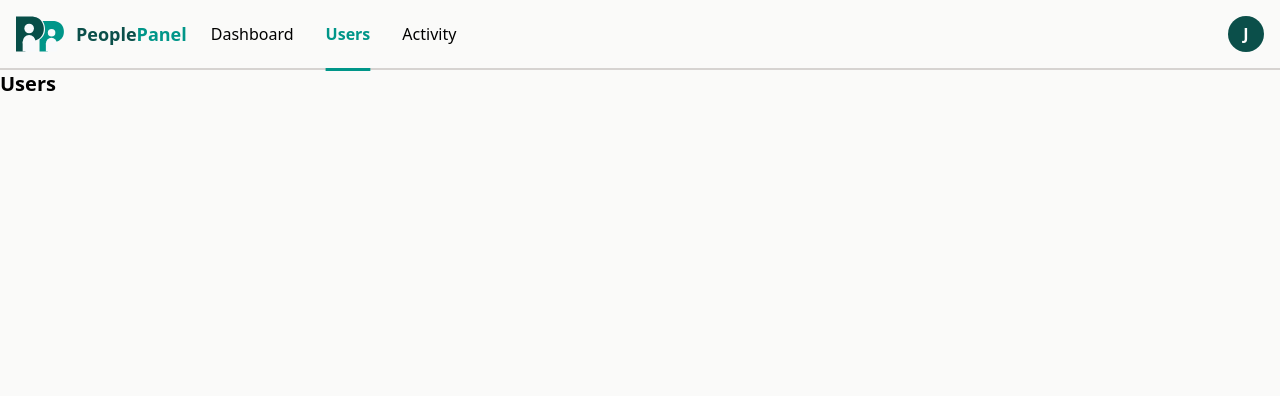
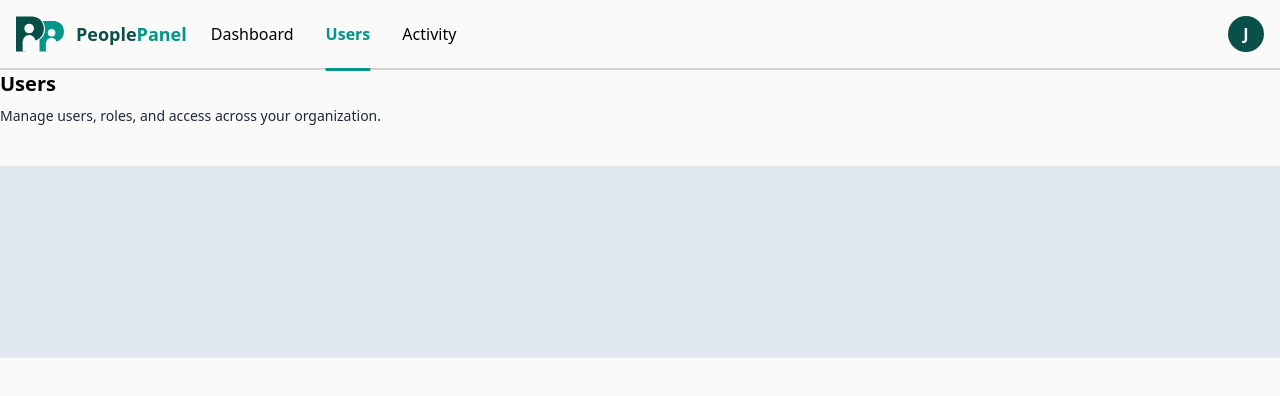
Before and after one commit to jossTripoli/people-panel, an Angular app: page /users in a window 1280 px wide. Shown: the top 396 px of the page. Built offline with nearby package versions, Linux system fonts and the light colour scheme.

Commit message:
description and table placeholder

```diff
--- a/src/app/users/users.html
+++ b/src/app/users/users.html
@@ -1 +1,8 @@
 <h1 class="text-xl font-semibold">Users</h1>
+
+<p class="mt-2 text-sm text-slate-800">
+  Manage users, roles, and access across your organization.
+</p>
+
+<!-- user table -->
+<div class="mt-10 min-h-48 w-full bg-slate-200"></div>
```
